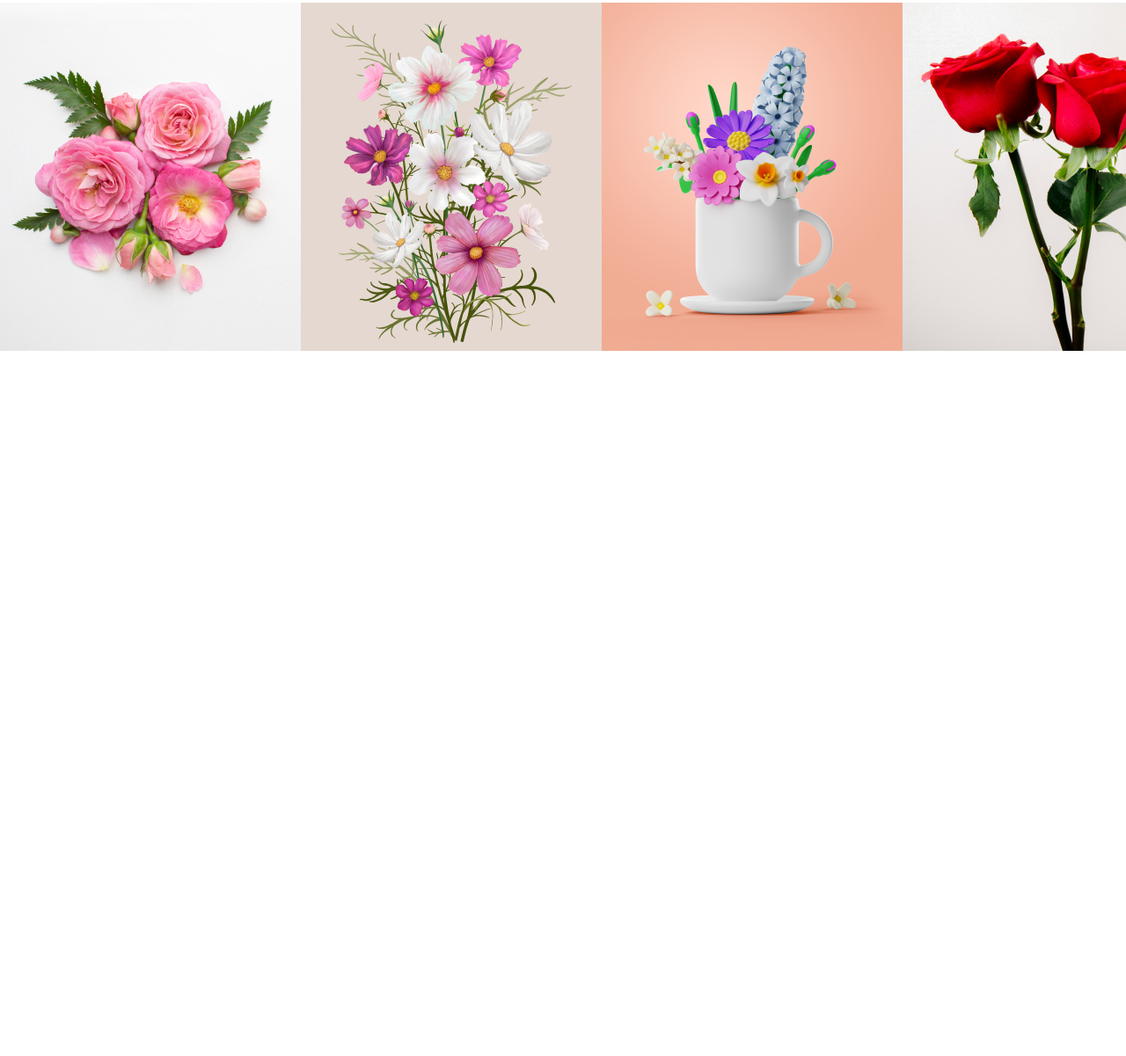
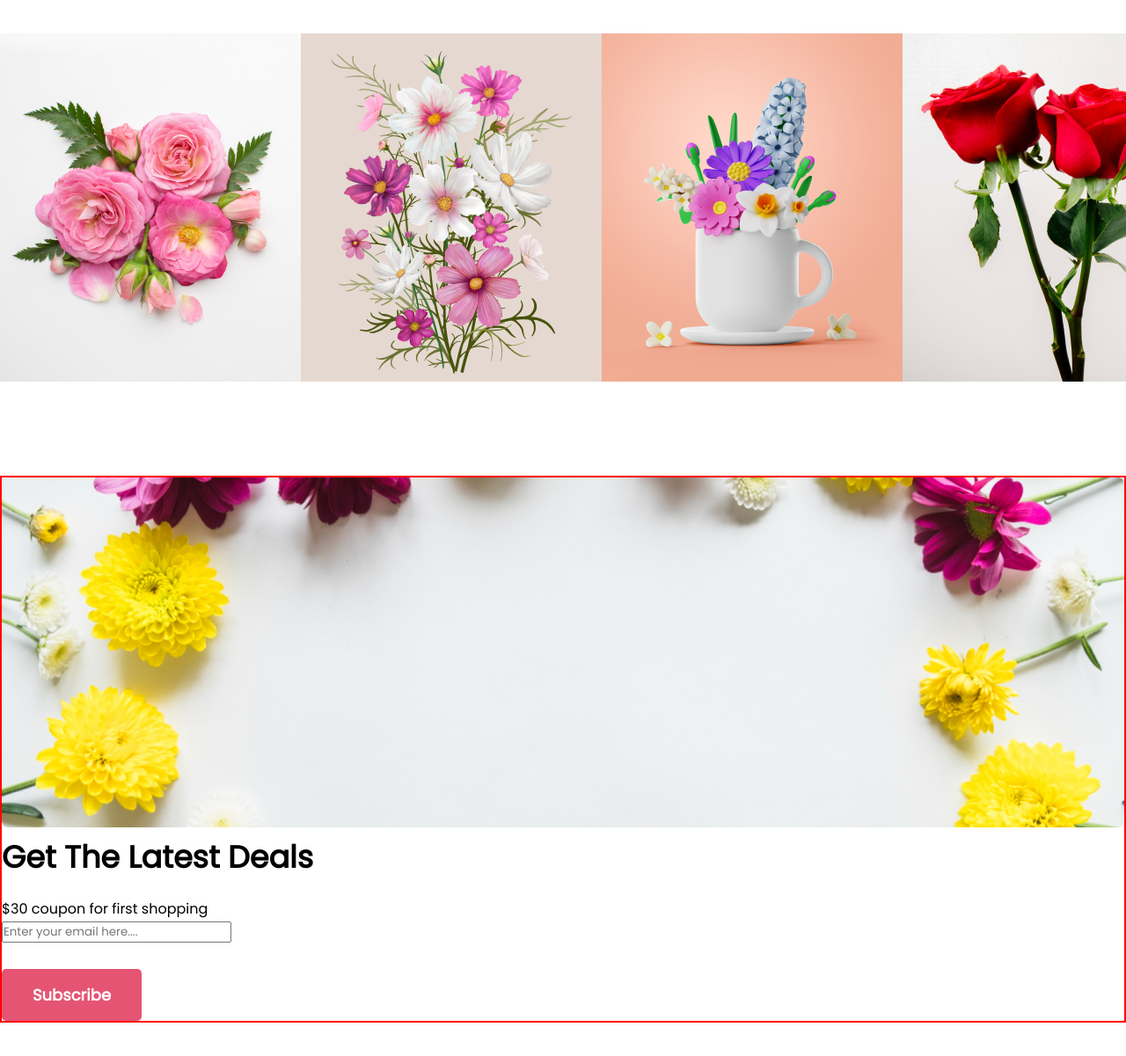
Before and after one commit to anupamahalder/flower-corner, a plain HTML site: page index.html in a window 1280 px wide. Shown: the part 2800-4001 px from the top of the page at 88% size. Before the commit the page ends 3306 px from the top, so only its background shows below. Drawn offline with Linux system fonts and the light colour scheme.

Commit message:
Adding contact us section

```diff
--- a/index.html
+++ b/index.html
@@ -8,7 +8,7 @@
     <link rel="preconnect" href="https://fonts.googleapis.com">
     <link rel="preconnect" href="https://fonts.gstatic.com" crossorigin>
     <link href="https://fonts.googleapis.com/css2?family=Lato:wght@400;700&family=Open+Sans:wght@400;700&family=Poppins&display=swap" rel="stylesheet">
-    <link rel="stylesheet" href="/style.css">
+    <link rel="stylesheet" href="style.css">
 </head>
 <body>
     <!-- This is our header section  -->
@@ -95,6 +95,18 @@
                 </div>
             </div>
         </section>
+        <!-- This is contact us section  -->
+        <section id="contact-sec">
+            <img src="./imageFolder/Rectangle 9.png" class="contact-img" alt="">
+            <div class="contact-text">
+                <h1 class="sell-heading">Get The Latest Deals</h1>
+                <p>$30 coupon for first shopping</p>
+            </div>
+            <div class="contact-form">
+                <div><input type="email" placeholder="Enter your email here...."></div>
+                <div><button>Subscribe</button></div>
+            </div>
+        </section>
     </main>
 </body>
 </html>
--- a/style.css
+++ b/style.css
@@ -157,8 +157,8 @@ button:hover{
     margin-bottom: 50px;
  }
  .sell-text{
-    padding-top: 50px;
-    padding-bottom: 50px;
+    padding-top: 150px;
+    padding-bottom: 100px;
  }
  .sell-heading{
     font-size: 35px;
@@ -183,3 +183,18 @@ button:hover{
     align-items: center;
     padding-bottom: 100px;
  }
+ /* This is contact us section  */
+ #contact-sec{
+    margin: 0;
+    border: 2px solid red;
+    margin-bottom: 50px;
+ }
+ .contact-img{
+    width: 100%;
+    height: 100%;
+    object-fit: cover;
+    overflow: hidden;
+ }
+.contact-text{
+
+}
```
